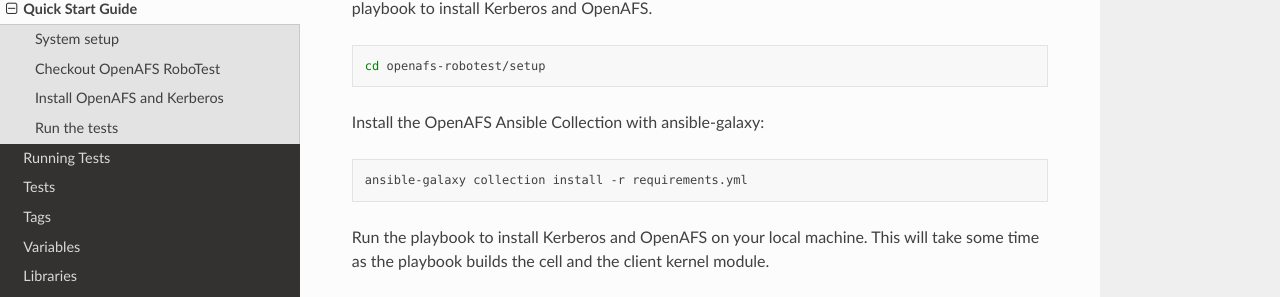
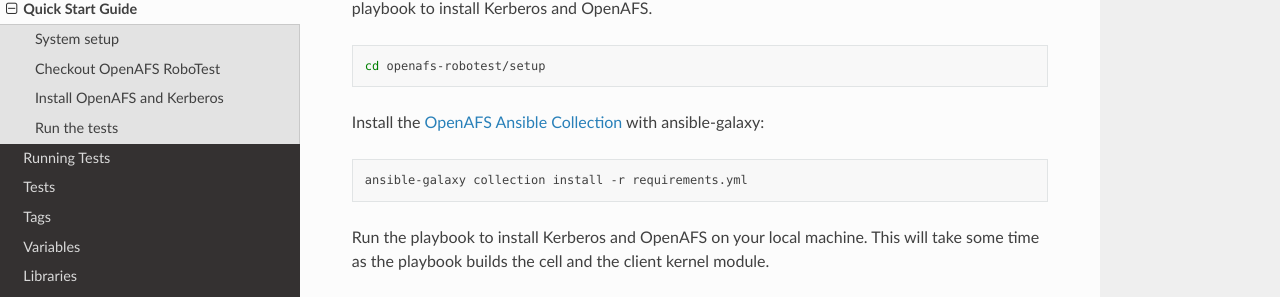
Before and after one commit to openafs-contrib/openafs-robotest, a Sphinx documentation site: the page built from docs/source/guide.rst, in a window 1280 px wide and 900 px high, scrolled down 1241 px. Shown: the part 144-441 px from the top of the window. Built offline with Sphinx 7.4.7 and the Read the Docs theme 3.1.0, drawn with Linux system fonts in a browser that asks for light colours.

```diff
--- a/docs/source/guide.rst
+++ b/docs/source/guide.rst
@@ -72,7 +72,7 @@ contains the Ansible playbook to install Kerberos and OpenAFS.
 
     cd openafs-robotest/setup
 
-Install the _`OpenAFS Ansible Collection` with ansible-galaxy:
+Install the `OpenAFS Ansible Collection`_ with ansible-galaxy:
 
 .. code-block:: shell
 
```
